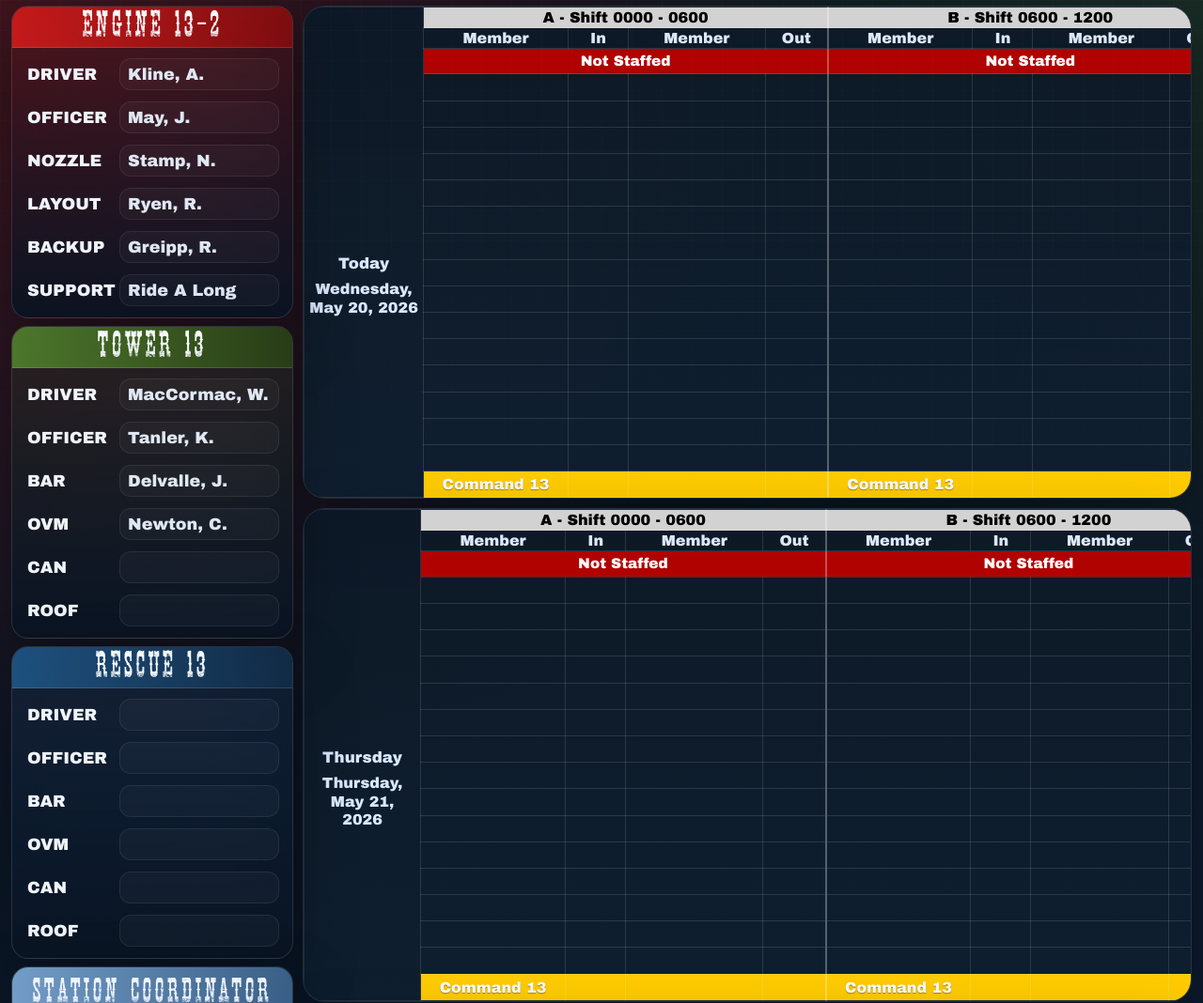
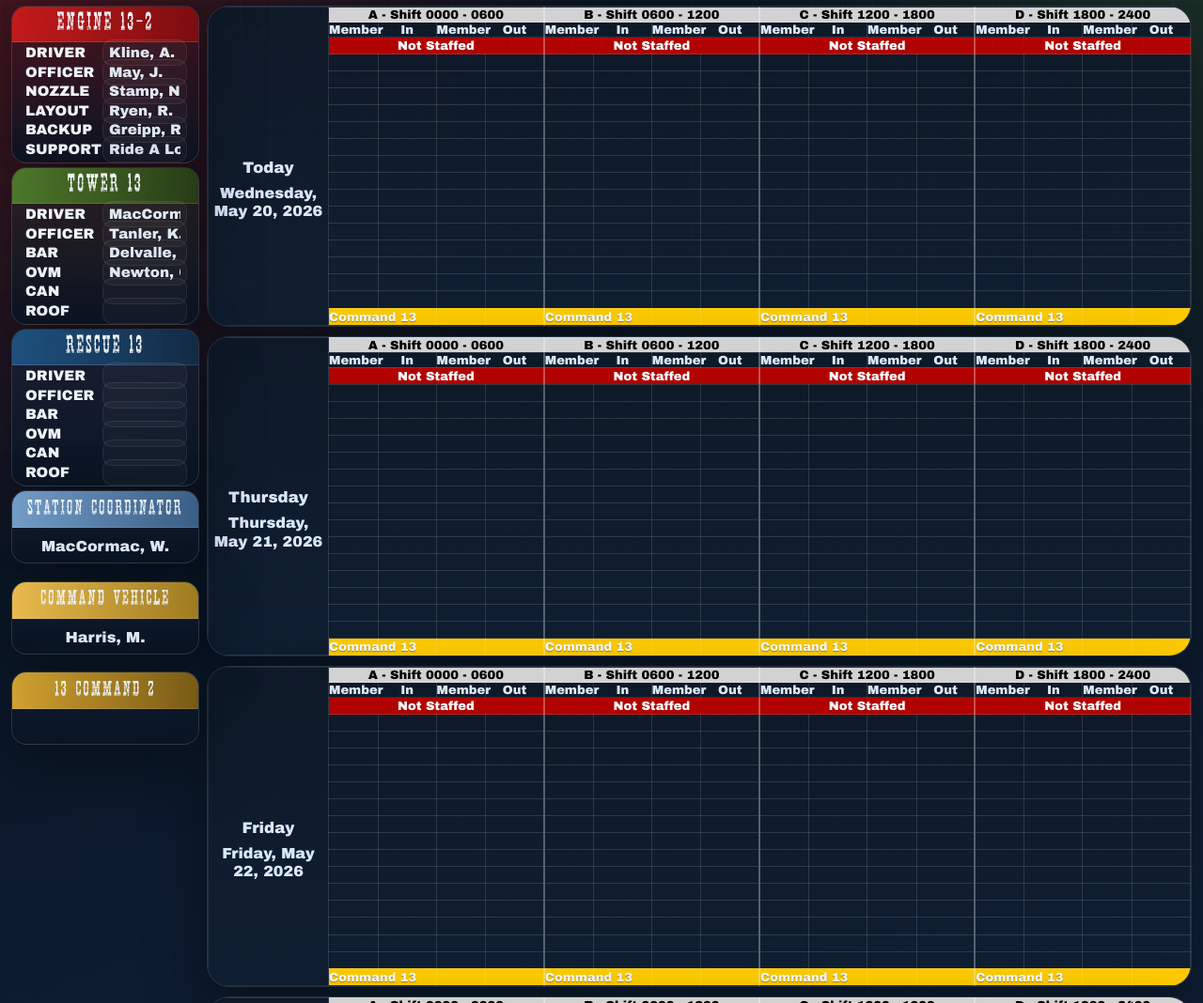
Before and after one commit to Codster26/Station13Board, a website: page index.html in a window 1280 px wide. Shown: the top 1068 px of the page at 94% size. Drawn offline with Linux system fonts and the light colour scheme; no server answers.

Commit message:
Update riding board layout

```diff
--- a/styles.css
+++ b/styles.css
@@ -263,9 +263,10 @@
 }
 
 .riding-top-layout {
+  --board-calendar-day-height: calc((100vh - 48px) / 2);
   display: grid;
-  grid-template-columns: clamp(300px, 20vw, 390px) minmax(0, 1fr);
-  gap: 10px;
+  grid-template-columns: clamp(200px, 13.8vw, 263px) minmax(0, 1fr);
+  gap: 8px;
   align-items: start;
   min-height: 0;
 }
@@ -285,28 +286,31 @@
 
 .board-calendar-stack .daily-calendar-wrap {
   width: 100%;
-  overflow: auto;
+  overflow: hidden;
 }
 
 .riding-left-stack {
   display: grid;
   grid-template-columns: 1fr;
-  grid-template-rows: auto auto;
-  align-content: start;
-  gap: 8px;
+  grid-template-rows: minmax(0, 1fr) 246px;
+  align-content: stretch;
+  gap: 4px;
+  height: calc((var(--board-calendar-day-height) * 2) + 10px);
   min-width: 0;
 }
 
 .assignment-grid {
   display: grid;
   grid-template-columns: 1fr;
-  gap: 8px;
+  grid-template-rows: repeat(3, minmax(0, 1fr));
+  gap: 4px;
   align-items: stretch;
+  min-height: 0;
 }
 
 .apparatus-card {
   overflow: hidden;
-  border-radius: 18px;
+  border-radius: 16px;
 }
 
 .apparatus-card--engine {
@@ -327,7 +331,11 @@
   justify-content: center;
   padding: 2px 5px;
   border-bottom: 1px solid var(--line);
-  min-height: 42px;
+  box-sizing: border-box;
+  height: 38px;
+  min-height: 38px;
+  max-height: 38px;
+  overflow: hidden;
 }
 
 .apparatus-card--engine .apparatus-header {
@@ -345,10 +353,11 @@
 .apparatus-header h2 {
   width: 100%;
   text-align: center;
-  font-size: clamp(2.1rem, 2.0vw, 2.9rem);
+  font-size: clamp(1.45rem, 1.48vw, 1.9rem);
   line-height: 1;
   white-space: nowrap;
   letter-spacing: 0.10em;
+  overflow: hidden;
 }
 
 .apparatus-header .search-combobox {
@@ -364,12 +373,13 @@
   background: transparent;
   color: #f7fbff;
   font-family: "Cowboy Movie", "Cinzel", serif;
-  font-size: clamp(2.1rem, 2.0vw, 2.9rem);
+  font-size: clamp(1.45rem, 1.48vw, 1.9rem);
   letter-spacing: 0.10em;
   text-transform: uppercase;
   text-align: center;
   line-height: 1;
   padding: 0;
+  overflow: hidden;
 }
 
 .apparatus-header-input::placeholder {
@@ -377,16 +387,16 @@
 }
 
 .seat-list {
-  padding: 3px 10px 8px;
+  padding: 1px 8px 4px;
 }
 
 .seat-row {
   display: grid;
-  grid-template-columns: 92px minmax(0, 1fr);
+  grid-template-columns: 76px minmax(0, 1fr);
   align-items: center;
   gap: 6px;
-  min-height: 42px;
-  margin-top: 4px;
+  min-height: 28px;
+  margin-top: 2px;
   padding: 0 4px 0 6px;
   border: 0;
   border-radius: 0;
@@ -395,7 +405,7 @@
 
 .seat-role {
   font-family: "Arial Black", Arial, sans-serif;
-  font-size: 1.10rem;
+  font-size: 0.95rem;
   font-weight: 700;
   text-transform: uppercase;
 }
@@ -428,14 +438,14 @@
 
 .seat-input {
   width: 100%;
-  min-height: 34px;
-  border-radius: 12px;
+  min-height: 24px;
+  border-radius: 10px;
   border: 1px solid rgba(255, 255, 255, 0.08);
   background: rgba(255, 255, 255, 0.03);
   color: #dfe7f3;
-  font-size: 1.10rem;
+  font-size: 0.95rem;
   font-weight: 800;
-  padding: 4px 8px;
+  padding: 2px 6px;
   font-family: "Arial Black", Arial, sans-serif;
   outline: none;
   appearance: none;
@@ -460,34 +470,59 @@
 .command-rail {
   display: grid;
   grid-template-columns: 1fr;
-  grid-template-rows: repeat(3, auto);
-  gap: 8px;
+  grid-template-rows: repeat(3, 78px);
+  gap: 18.5px;
   align-items: stretch;
-  height: auto;
+  height: 100%;
+  min-height: 0;
+}
+
+.board-page .apparatus-card {
+  display: grid;
+  grid-template-rows: auto minmax(0, 1fr);
+}
+
+.board-page .apparatus-card .seat-list {
+  display: grid;
+  align-items: center;
+}
+
+.board-page .apparatus-card .seat-row {
+  min-height: 0;
+  margin-top: 0;
+}
+
+.board-page .apparatus-card .seat-input {
+  min-height: 28px;
 }
 
 .command-card {
+  display: grid;
+  grid-template-rows: 39px 39px;
+  align-content: start;
   background: linear-gradient(180deg, rgba(35, 58, 86, 0.2), rgba(10, 20, 35, 0.92));
 }
 
 .command-card .apparatus-header {
-  min-height: 54px;
+  height: 39px;
+  min-height: 39px;
+  max-height: 39px;
   padding: 2px 5px;
 }
 
 .command-card .apparatus-header h2 {
-  font-size: 2rem;
+  font-size: 1.3rem;
   line-height: 1;
   white-space: nowrap;
   overflow: hidden;
 }
 
 .command-card--command .apparatus-header h2 {
-  font-size: 2rem;
+  font-size: 1.3rem;
 }
 
 .command-card--secondary .apparatus-header h2 {
-  font-size: 2rem;
+  font-size: 1.3rem;
 }
 
 .command-card--coordinator .apparatus-header {
@@ -495,7 +530,7 @@
 }
 
 .command-card--coordinator .apparatus-header h2 {
-  font-size: 2rem;
+  font-size: 1.3rem;
 }
 
 .command-card--command .apparatus-header {
@@ -508,17 +543,24 @@
 
 .seat-row--single {
   grid-template-columns: 1fr;
-  min-height: 42px;
+  min-height: 28px;
   padding: 0;
   overflow: hidden;
 }
 
 .command-card .seat-list {
-  padding: 4px 10px 8px;
+  display: grid;
+  justify-items: center;
+  align-items: center;
+  height: 39px;
+  min-height: 39px;
+  padding: 0 8px;
 }
 
 .command-card .seat-row--single {
-  min-height: 42px;
+  width: 100%;
+  height: 39px;
+  min-height: 39px;
   margin-top: 0;
   border: 0;
   border-radius: 0;
@@ -529,6 +571,7 @@
   height: 100%;
   display: flex;
   align-items: center;
+  justify-content: center;
 }
 
 .seat-row--single .seat-input {
@@ -536,16 +579,22 @@
   background: transparent;
   background-image: none;
   box-shadow: none;
-  height: 100%;
+  height: auto;
+  height: 39px;
+  min-height: 39px;
   padding: 0 1px;
   text-align: center;
   text-align-last: center;
   border-radius: 0;
+  line-height: 39px;
 }
 
 .command-card .seat-row--single .seat-input {
-  font-size: 1.5rem;
+  font-size: 1rem;
   font-weight: 800;
+  display: flex;
+  align-items: center;
+  justify-content: center;
 }
 
 .seat-row--single .seat-input option {
@@ -983,6 +1032,44 @@
   background: transparent;
 }
 
+.board-page .daily-calendar-table {
+  table-layout: fixed;
+  min-width: 0;
+}
+
+.board-page .dc-col-side {
+  width: 128px;
+}
+
+.board-page .dc-col-member {
+  width: auto;
+}
+
+.board-page .dc-col-time {
+  width: 62px;
+}
+
+.board-page .daily-calendar-table th,
+.board-page .daily-calendar-table td {
+  padding: 0;
+  font-size: 0.82rem;
+}
+
+.board-page .dc-shift-title {
+  font-size: 0.9rem;
+}
+
+.board-page .dc-column-title,
+.board-page .dc-crew-title,
+.board-page .dc-crew-title .daily-select {
+  font-size: 0.82rem;
+}
+
+.board-page .daily-select {
+  font-size: 0.82rem;
+  padding: 0;
+}
+
 .board-bottom-nav {
   display: grid;
   grid-template-columns: repeat(5, minmax(0, 1fr));
@@ -1123,7 +1210,7 @@
   font-family: "Arial Black", Arial, sans-serif;
   color: #e8f0ff;
   padding: 2px 5px;
-  line-height: 1.2;
+  line-height: 1.3;
   appearance: none;
   background-image: none;
 }
```
